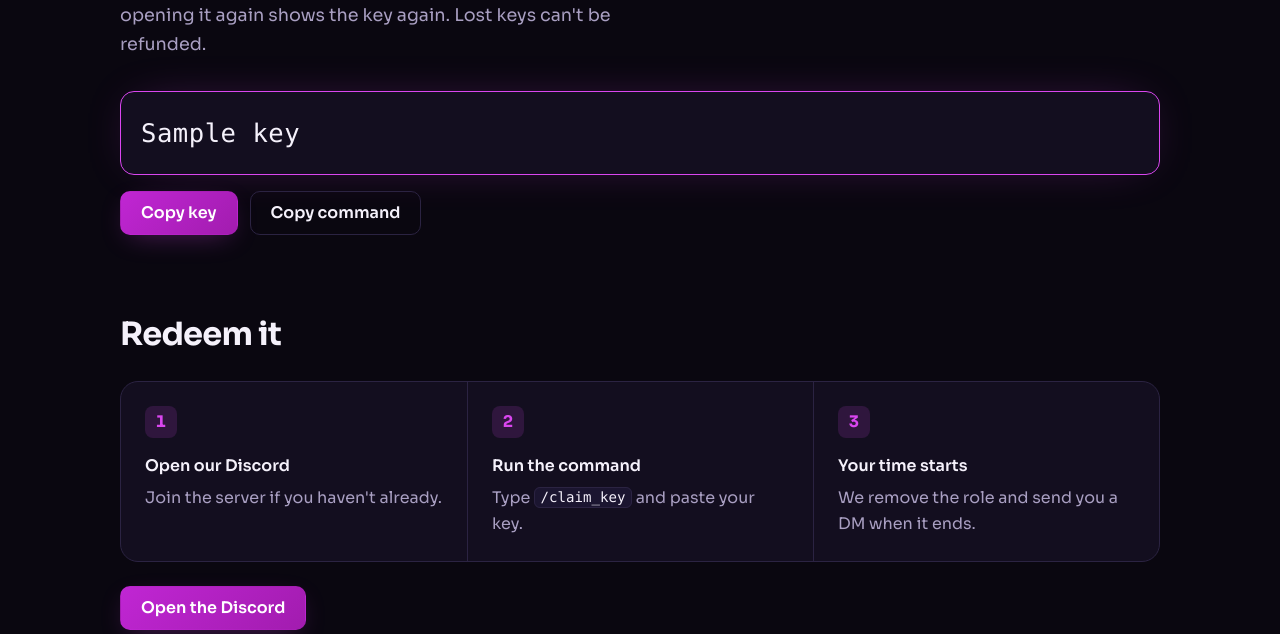
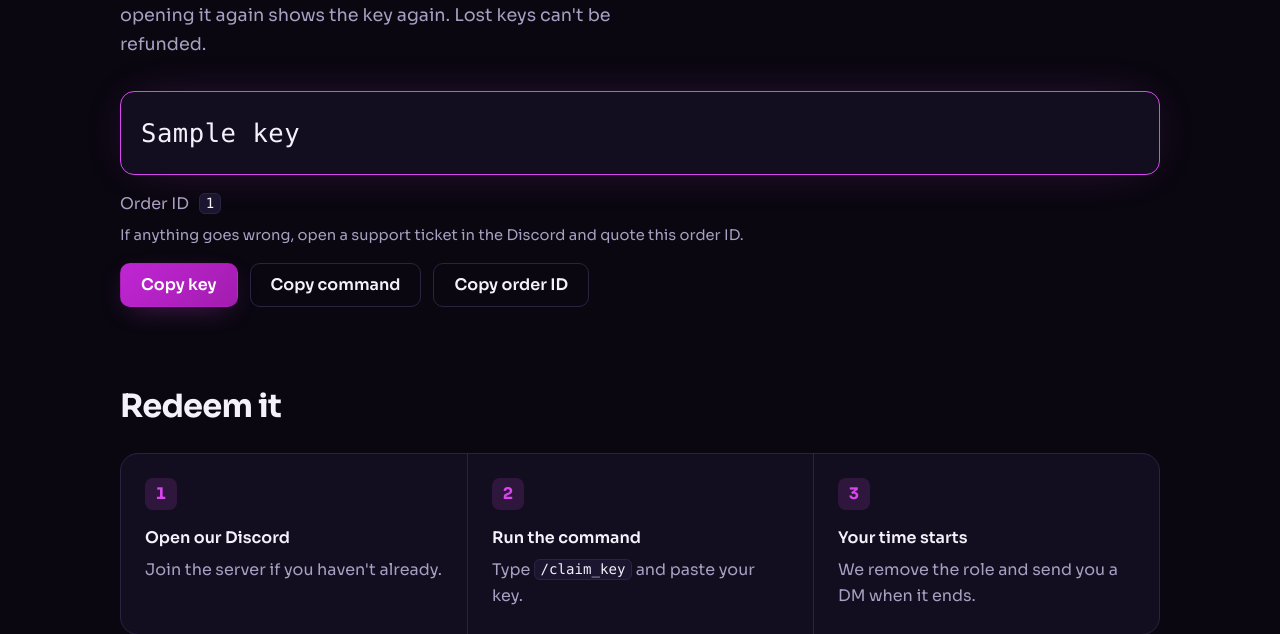
Before and after one commit to TrickZzZz/bot, a FastAPI app: template shop/app/templates/success.html in a window 1280 px wide. Shown: the part 234-868 px from the top of the page. Run offline with FastAPI, Linux system fonts and the light colour scheme; the template is opened without the code that fills it: most values are stand-ins (such as "Sample title", 1, 10 or a date in 2020); parts of the project's set-up code (start-up, migrations or seed data) failed here and were passed over.

Commit message:
Show the order ID next to the key
The confirmation page now shows the Stripe order ID under the key, with a
copy button and a note to quote it in a support ticket. The two "key not
created/found" error pages include it too, so staff can search it in
Stripe or the keys table (order_ref).

Co-Authored-By: Claude Sonnet 5.5 <noreply@anthropic.com>
Claude-Session: https://claude.ai/code/session_01P1Qxzyga59SgMGzVQTaTNy

```diff
--- a/shop/app/main.py
+++ b/shop/app/main.py
@@ -369,16 +369,19 @@ def success(request: Request, session_id: str = ""):
             if data["payment_status"] == "paid":
                 return message(request, "Key not created",
                                "Your payment went through but the key wasn't created. "
-                               "Contact support with the email you paid with.", 500)
+                               "Open a support ticket in the Discord with the email you paid "
+                               f"with and this order ID: {session_id}", 500)
             return message(request, "Waiting for payment",
                            "Stripe hasn't confirmed this payment yet. This page checks again on its own.",
                            200, refresh=5)
         order = find_order(session_id)
 
     if order is None:
-        return message(request, "Key not found", "Contact support with the email you paid with.", 500)
+        return message(request, "Key not found",
+                       "Open a support ticket in the Discord with the email you paid "
+                       f"with and this order ID: {session_id}", 500)
 
-    resp = render(request, "success.html", 200, key=order["key"],
+    resp = render(request, "success.html", 200, key=order["key"], order_id=session_id,
                   plan_name=PLANS[order["plan"]]["name"], claimed=order["claimed"],
                   revoked=order["revoked"])
     resp.headers["Cache-Control"] = "no-store"
--- a/shop/app/static/style.css
+++ b/shop/app/static/style.css
@@ -311,6 +311,9 @@ main > .intro + section { margin-top: 0; }
   box-shadow: 0 0 50px -20px var(--glow);
   word-break: break-all; user-select: all;
 }
+.order { margin: 1rem 0 0; color: var(--muted); }
+.order code { margin-left: 0.4rem; word-break: break-all; user-select: all; }
+.order-note { margin: 0.35rem 0 0; color: var(--muted); font-size: 0.92rem; }
 .actions { display: flex; flex-wrap: wrap; gap: 0.75rem; margin-top: 1rem; }
 .back { font-weight: 600; }
 
--- a/shop/app/templates/success.html
+++ b/shop/app/templates/success.html
@@ -12,9 +12,12 @@
 <section aria-labelledby="key-h">
   <h2 id="key-h" class="vh">Your key</h2>
   <p class="key" id="key">{{ key }}</p>
+  <p class="order">Order ID <code id="order-id">{{ order_id }}</code></p>
+  <p class="order-note">If anything goes wrong, open a support ticket in the Discord and quote this order ID.</p>
   <div class="actions">
     <button type="button" class="solid" data-copy="{{ key }}" data-label="Copy key" data-fallback="#key">Copy key</button>
     <button type="button" class="ghost" data-copy="/claim_key {{ key }}" data-label="Copy command" data-fallback="#key">Copy command</button>
+    <button type="button" class="ghost" data-copy="{{ order_id }}" data-label="Copy order ID" data-fallback="#order-id">Copy order ID</button>
   </div>
   {% if revoked %}
   <p class="notice">This key has been revoked and can't be redeemed. Contact staff in the Discord if you think that's a mistake.</p>
```
